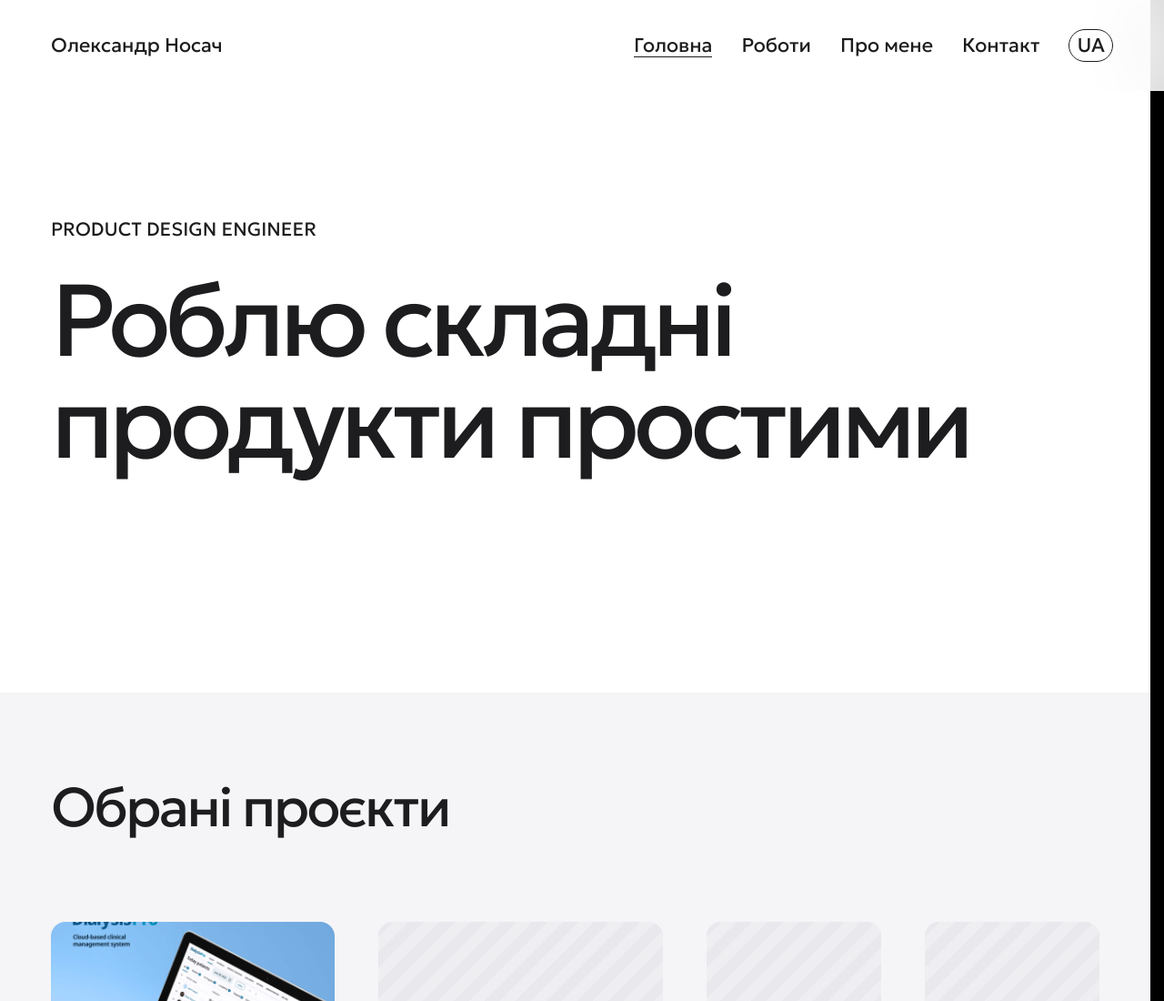
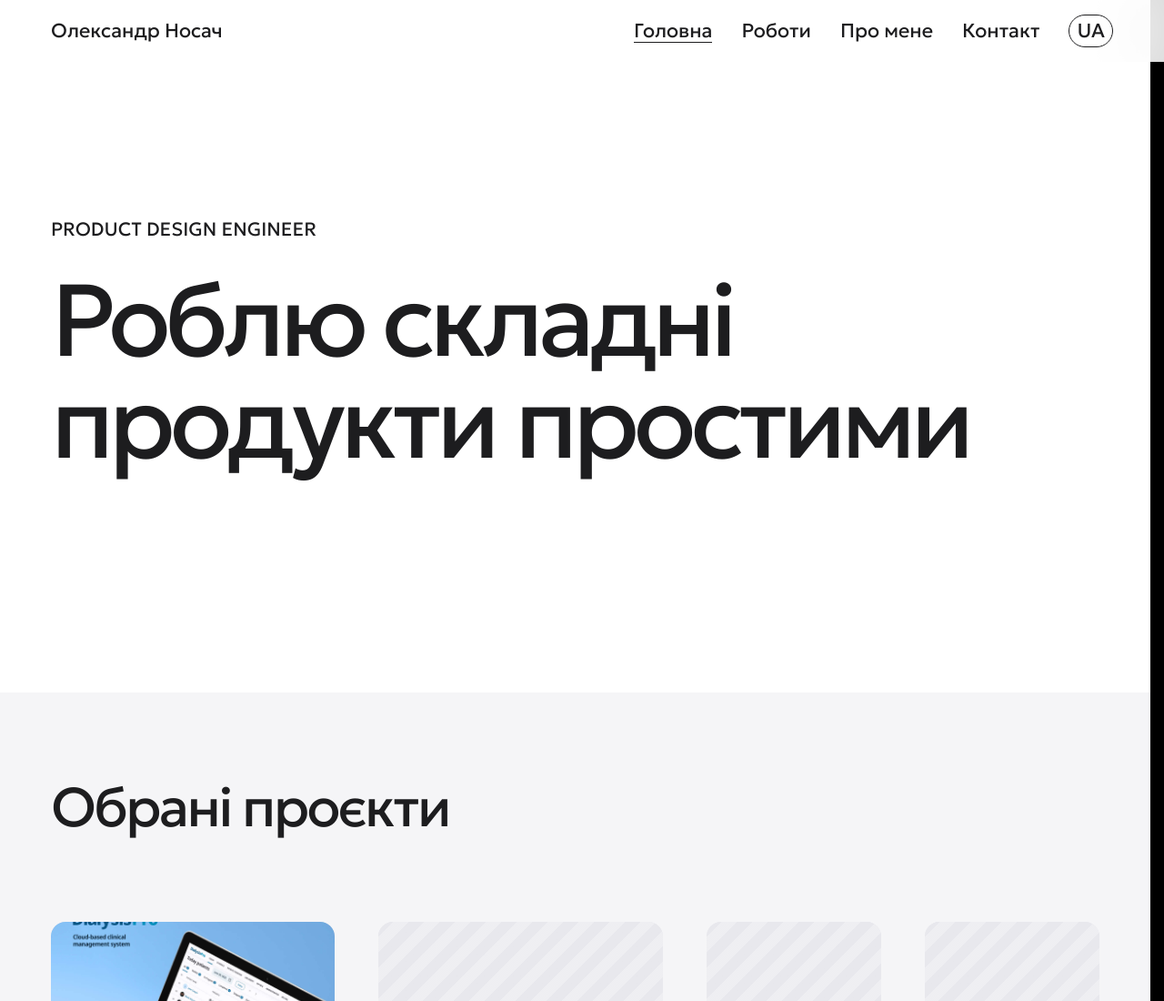
Before and after one commit to Nose6557/Portfolio, a website: page index.html in a window 1280 px wide. Shown: the top 1100 px of the page at 91% size. Drawn offline with Linux system fonts and the light colour scheme.

Commit message:
Reduce the header's vertical padding to 16px

```diff
--- a/assets/css/style.css
+++ b/assets/css/style.css
@@ -1390,7 +1390,7 @@ html[data-page-end="true"] body.redesign{ background: var(--color-bg-inverse); }
 }
 .redesign .site-nav[data-hidden="true"]{ transform: none; }   /* stays visible */
 .redesign .site-nav__row{
-  padding-block: calc(var(--gap-32) - 12px * var(--nav-shrink));
+  padding-block: calc(var(--gap-16) - 12px * var(--nav-shrink));
   color: var(--color-label);
   align-items: center;
 }
```
